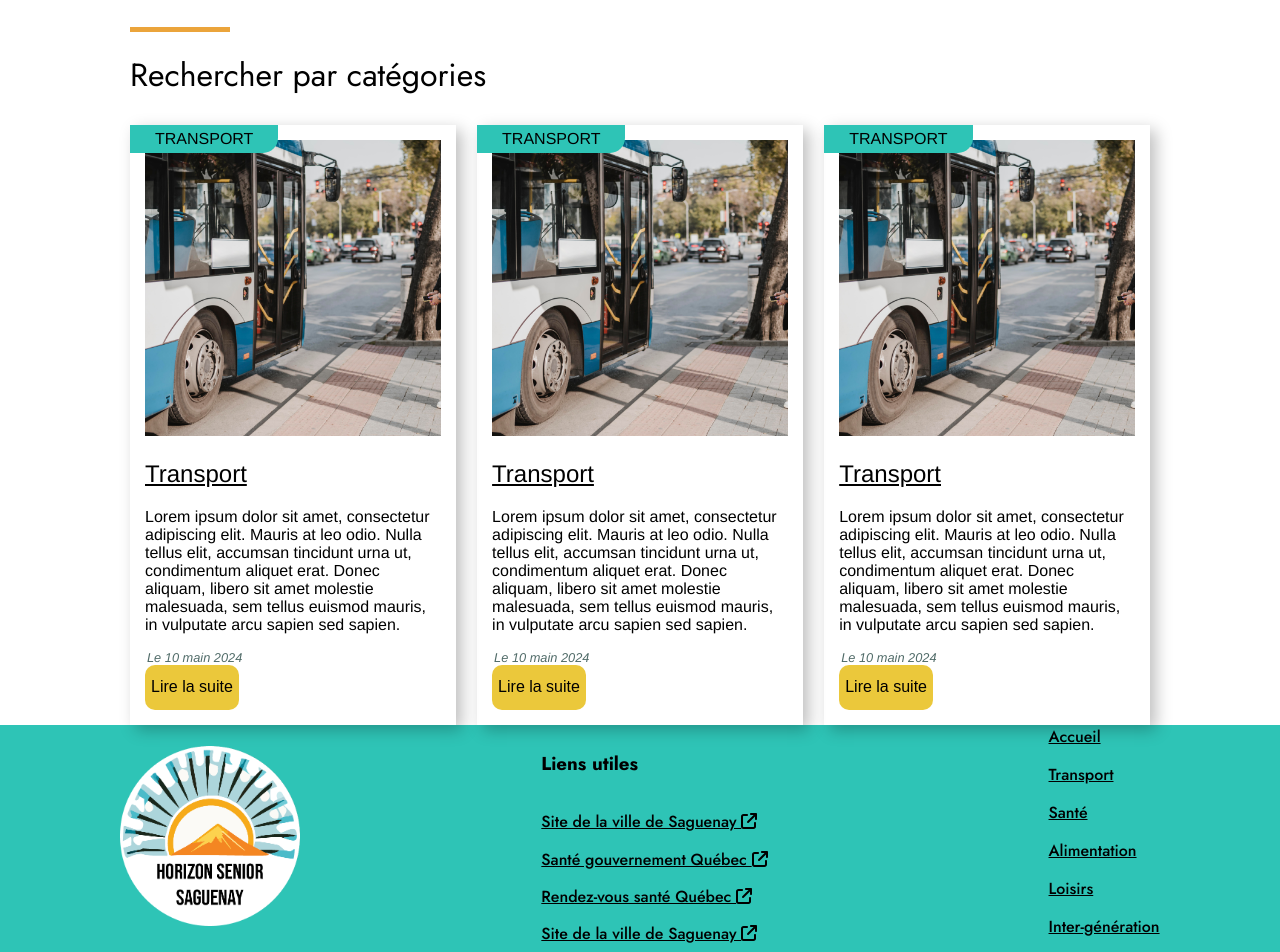
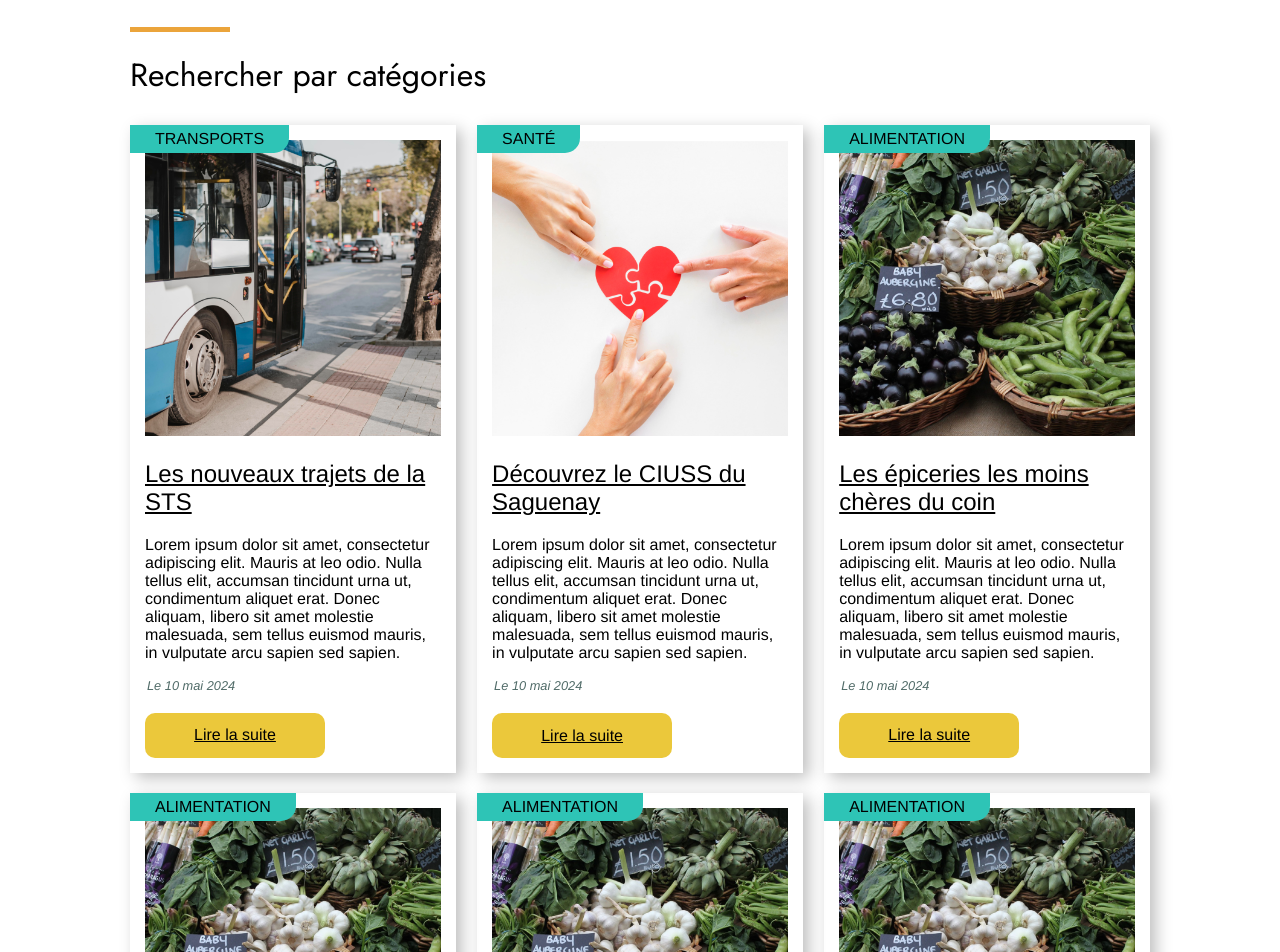
Before and after one commit to varomeas/horizon-front, a React (Create React App) app: page / in a window 1280 px wide. Shown: the part 1760-2712 px from the top of the page. Built offline with nearby package versions, Linux system fonts and the light colour scheme.

Commit message:
modification des cartes articles, ajout liens dans le footer

```diff
--- a/src/App.js
+++ b/src/App.js
@@ -16,7 +16,7 @@ function App() {
           <div className={"search-bar"}>
 
           </div>
-          <Carousel showThumbs={false} useKeyboardArrows={true} showStatus={false} autoPlay={true} interval={3000} infiniteLoop={true}>
+          <Carousel swipeable={true} showThumbs={false} useKeyboardArrows={true} showStatus={false} autoPlay={true} interval={3000} infiniteLoop={true}>
               <div>
                   <img src={"images/carousel1.jpg"} />
 
@@ -55,9 +55,12 @@ function App() {
             <section className={"catégories"}>
                 <h2>Rechercher par catégories</h2>
                 <div>
-                    <CardCategory></CardCategory>
-                    <CardCategory></CardCategory>
-                    <CardCategory></CardCategory>
+                    <CardCategory category={"transports"} title={"Les nouveaux trajets de la STS"} thumb_article={'images/cat1.png'} date_publication={"Le 10 mai 2024"} description={"Lorem ipsum dolor sit amet, consectetur adipiscing elit. Mauris at leo odio. Nulla tellus elit, accumsan tincidunt urna ut, condimentum aliquet erat. Donec aliquam, libero sit amet molestie malesuada, sem tellus euismod mauris, in vulputate arcu sapien sed sapien."}></CardCategory>
+                    <CardCategory category={"Santé"} title={"Découvrez le CIUSS du Saguenay"} thumb_article={'images/cat2.png'} date_publication={"Le 10 mai 2024"} description={"Lorem ipsum dolor sit amet, consectetur adipiscing elit. Mauris at leo odio. Nulla tellus elit, accumsan tincidunt urna ut, condimentum aliquet erat. Donec aliquam, libero sit amet molestie malesuada, sem tellus euismod mauris, in vulputate arcu sapien sed sapien."}></CardCategory>
+                    <CardCategory category={"Alimentation"} title={"Les épiceries les moins chères du coin"} thumb_article={'images/cat3.png'} date_publication={"Le 10 mai 2024"} description={"Lorem ipsum dolor sit amet, consectetur adipiscing elit. Mauris at leo odio. Nulla tellus elit, accumsan tincidunt urna ut, condimentum aliquet erat. Donec aliquam, libero sit amet molestie malesuada, sem tellus euismod mauris, in vulputate arcu sapien sed sapien."}></CardCategory>
+                    <CardCategory category={"Alimentation"} title={"Les épiceries les moins chères du coin"} thumb_article={'images/cat3.png'} date_publication={"Le 10 mai 2024"} description={"Lorem ipsum dolor sit amet, consectetur adipiscing elit. Mauris at leo odio. Nulla tellus elit, accumsan tincidunt urna ut, condimentum aliquet erat. Donec aliquam, libero sit amet molestie malesuada, sem tellus euismod mauris, in vulputate arcu sapien sed sapien."}></CardCategory>
+                    <CardCategory category={"Alimentation"} title={"Les épiceries les moins chères du coin"} thumb_article={'images/cat3.png'} date_publication={"Le 10 mai 2024"} description={"Lorem ipsum dolor sit amet, consectetur adipiscing elit. Mauris at leo odio. Nulla tellus elit, accumsan tincidunt urna ut, condimentum aliquet erat. Donec aliquam, libero sit amet molestie malesuada, sem tellus euismod mauris, in vulputate arcu sapien sed sapien."}></CardCategory>
+                    <CardCategory category={"Alimentation"} title={"Les épiceries les moins chères du coin"} thumb_article={'images/cat3.png'} date_publication={"Le 10 mai 2024"} description={"Lorem ipsum dolor sit amet, consectetur adipiscing elit. Mauris at leo odio. Nulla tellus elit, accumsan tincidunt urna ut, condimentum aliquet erat. Donec aliquam, libero sit amet molestie malesuada, sem tellus euismod mauris, in vulputate arcu sapien sed sapien."}></CardCategory>
                 </div>
             </section>
 
--- a/src/App.scss
+++ b/src/App.scss
@@ -24,9 +24,6 @@
         text-align: left;
         p{
           font-family: $primary-font;
-        }
-        .btn{
-         width: 200px;
         }
       }
     }
--- a/src/assets/style.scss
+++ b/src/assets/style.scss
@@ -49,6 +49,7 @@ h2{
 }
 
 .btn{
+  width: 180px;
   height: 45px;
   background-color: $jaune;
   color: black;
@@ -67,6 +68,12 @@ h2{
   }
 }
 
+.btn-link{
+  display: flex;
+  align-items: center;
+  justify-content: center;
+}
+
 a{
   color: black;
   &:hover{
--- a/src/components/cards-category/card-category.js
+++ b/src/components/cards-category/card-category.js
@@ -1,16 +1,17 @@
 import styles from "./cardcategory.module.scss";
+import {Link} from "react-router-dom";
 
-function CardCategory(){
+function CardCategory(props){
     return (
         <div className={styles.cardcategory}>
             <div className={styles.ribbon}>
-                <span>Transport</span>
+                <span>{props.category}</span>
             </div>
-            <img src={"images/cat1.png"} alt="Image de la catégorie"/>
-            <h4>Transport</h4>
-            <p>Lorem ipsum dolor sit amet, consectetur adipiscing elit. Mauris at leo odio. Nulla tellus elit, accumsan tincidunt urna ut, condimentum aliquet erat. Donec aliquam, libero sit amet molestie malesuada, sem tellus euismod mauris, in vulputate arcu sapien sed sapien.</p>
-            <legend className={styles.date}>Le 10 main 2024</legend>
-            <button className={"btn"}>Lire la suite</button>
+            <img src={props.thumb_article} alt="Image de la catégorie"/>
+            <h4>{props.title}</h4>
+            <p>{props.description}</p>
+            <legend className={styles.date}>{props.date_publication}</legend>
+            <Link className={"btn btn-link"} to={`article/${props.articleId}`}>Lire la suite</Link>
         </div>
     );
 }
--- a/src/components/cards-category/cardcategory.module.scss
+++ b/src/components/cards-category/cardcategory.module.scss
@@ -5,6 +5,7 @@
   width: 29%;
   box-shadow: 6px 5px 15px 0px rgba(0,0,0,0.25);
   padding: 15px;
+  margin-bottom: 20px;
   h4{
     text-decoration: underline;
     font-size: 1.5em;
@@ -30,5 +31,6 @@
     font-size: 0.8em;
     color: $gris;
     font-style: italic;
+    margin-bottom: 20px;
   }
 }
--- a/src/components/footer/footer.js
+++ b/src/components/footer/footer.js
@@ -13,10 +13,10 @@ function Footer(){
                 </div>
                 <div className={styles.infos}>
                     <h3>Liens utiles</h3>
-                    <p><a href={"https://apple.com"} target={"_blank"} rel={"noreferrer noopener"}>Site de la ville de Saguenay <FontAwesomeIcon icon={faArrowUpRightFromSquare}/></a> </p>
-                    <p><a href={"https://apple.com"} target={"_blank"} rel={"noreferrer noopener"}>Santé gouvernement Québec <FontAwesomeIcon icon={faArrowUpRightFromSquare}/></a> </p>
-                    <p><a href={"https://apple.com"} target={"_blank"} rel={"noreferrer noopener"}>Rendez-vous santé Québec <FontAwesomeIcon icon={faArrowUpRightFromSquare}/></a> </p>
-                    <p><a href={"https://apple.com"} target={"_blank"} rel={"noreferrer noopener"}>Site de la ville de Saguenay <FontAwesomeIcon icon={faArrowUpRightFromSquare}/></a> </p>
+                    <p><a href={"https://ville.saguenay.ca"} target={"_blank"} rel={"noreferrer noopener"}>Site de la ville de Saguenay <FontAwesomeIcon icon={faArrowUpRightFromSquare}/></a> </p>
+                    <p><a href={"https://www.quebec.ca/sante"} target={"_blank"} rel={"noreferrer noopener"}>Santé gouvernement Québec <FontAwesomeIcon icon={faArrowUpRightFromSquare}/></a> </p>
+                    <p><a href={"https://rvsq.gouv.qc.ca/accueil/index.html"} target={"_blank"} rel={"noreferrer noopener"}>Rendez-vous santé Québec <FontAwesomeIcon icon={faArrowUpRightFromSquare}/></a> </p>
+                    <p><a href={"https://carnetsante.gouv.qc.ca/portail"} target={"_blank"} rel={"noreferrer noopener"}>Carnet de santé Québec <FontAwesomeIcon icon={faArrowUpRightFromSquare}/></a> </p>
                 </div>
                 <ul className={styles.menu}>
                 <li><Link to="/">Accueil</Link></li>
```
Also changed, not shown: public/images/cat2.png (added), public/images/cat3.png (added).
